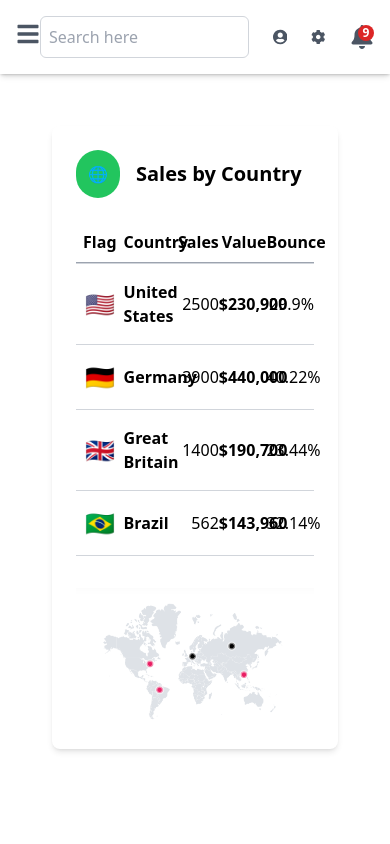
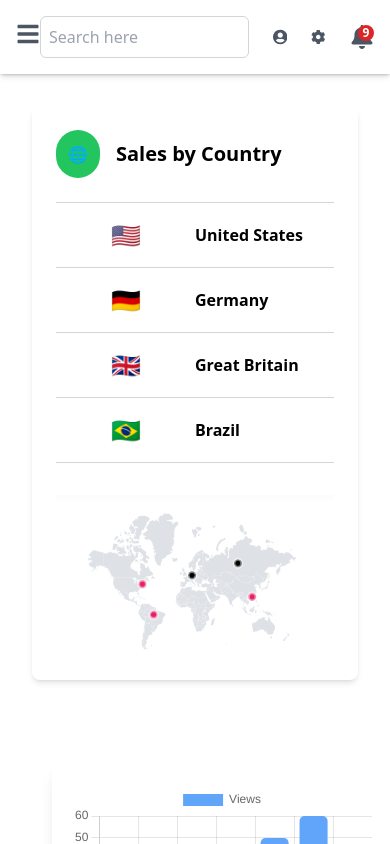
Before and after one commit to mauryarajeev/Simplyfy-ai, a React (Create React App) app: page / in a window 390 px wide. Built offline with nearby package versions, Linux system fonts and the light colour scheme.

Commit message:
Update SalesByCountry.tsx

```diff
--- a/src/components/SalesByCountry.tsx
+++ b/src/components/SalesByCountry.tsx
@@ -42,7 +42,7 @@ const data: CountryData[] = [
 
 const SalesByCountry: React.FC = () => {
   return (
-    <div className="p-6 bg-white rounded-lg shadow-md m-5">
+    <div className="p-6 bg-white rounded-lg shadow-md">
       {/* Header Section */}
       <div className="flex items-center mb-6">
         <div className="p-3 bg-green-500 text-white rounded-full">
@@ -54,9 +54,9 @@ const SalesByCountry: React.FC = () => {
       {/* Main Content */}
       <div className="grid grid-cols-1 md:grid-cols-2 gap-8">
         {/* Sales Data Section */}
-        <div className="w-full">
+        <div className="w-full overflow-x-auto">
           {/* Table Header */}
-          <div className="grid grid-cols-5 items-center border-b border-gray-400 py-2 font-bold">
+          <div className="hidden sm:grid grid-cols-5 items-center border-b border-gray-400 py-2 font-bold">
             <div className="text-center">Flag</div>
             <div className="text-left">Country</div>
             <div className="text-right">Sales</div>
@@ -69,7 +69,7 @@ const SalesByCountry: React.FC = () => {
             {data.map((item, index) => (
               <div
                 key={index}
-                className="grid grid-cols-5 items-center border-b border-gray-300 py-4"
+                className="grid grid-cols-2 sm:grid-cols-5 items-center border-b border-gray-300 py-4"
               >
                 {/* Flag */}
                 <div className="text-center text-2xl">{item.flag}</div>
@@ -78,13 +78,13 @@ const SalesByCountry: React.FC = () => {
                 <div className="text-left font-bold">{item.country}</div>
 
                 {/* Sales */}
-                <div className="text-right">{item.sales}</div>
+                <div className="hidden sm:block text-right">{item.sales}</div>
 
                 {/* Value */}
-                <div className="text-right font-bold">{item.value}</div>
+                <div className="hidden sm:block text-right font-bold">{item.value}</div>
 
                 {/* Bounce */}
-                <div className="text-right">{item.bounce}</div>
+                <div className="hidden sm:block text-right">{item.bounce}</div>
               </div>
             ))}
           </div>
```
